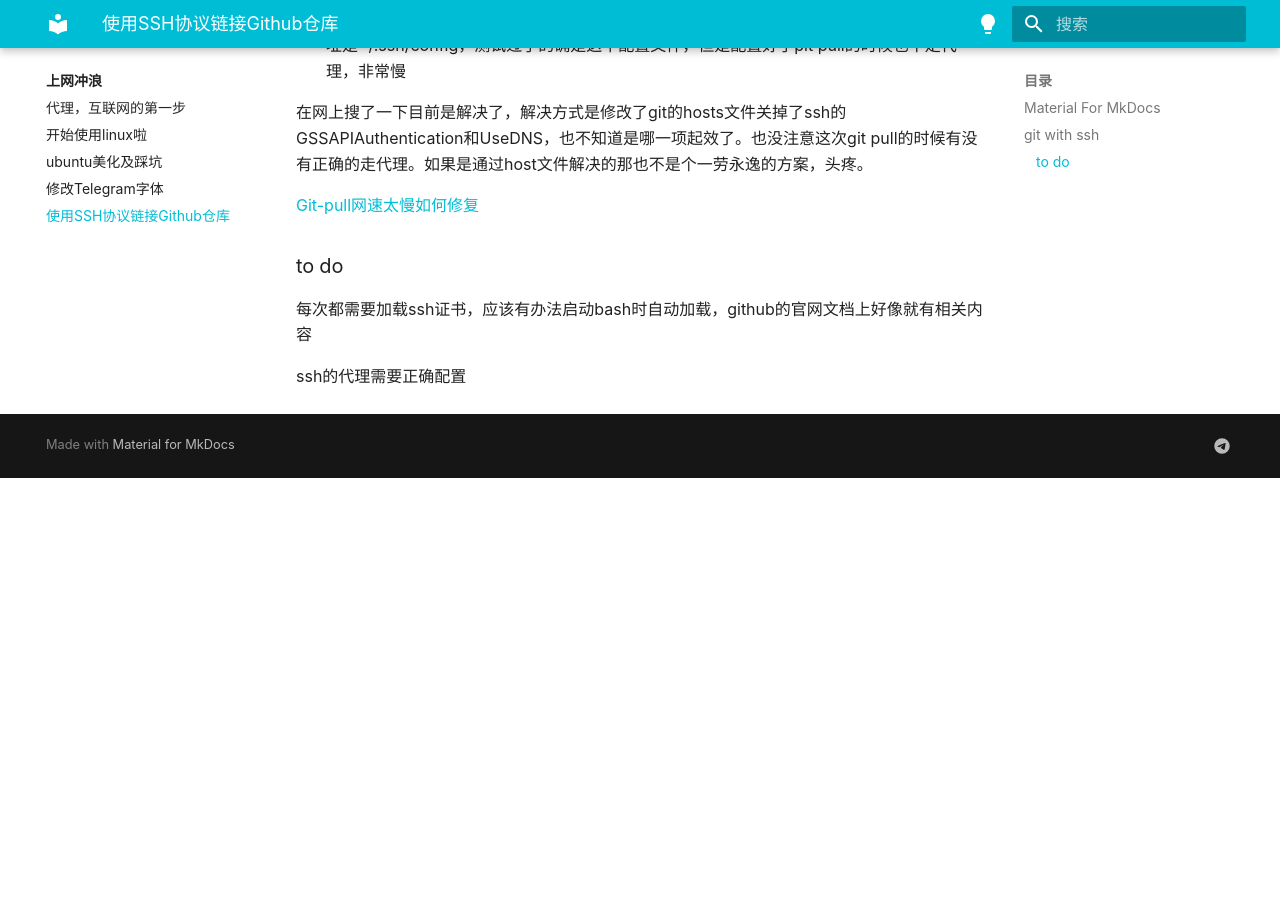
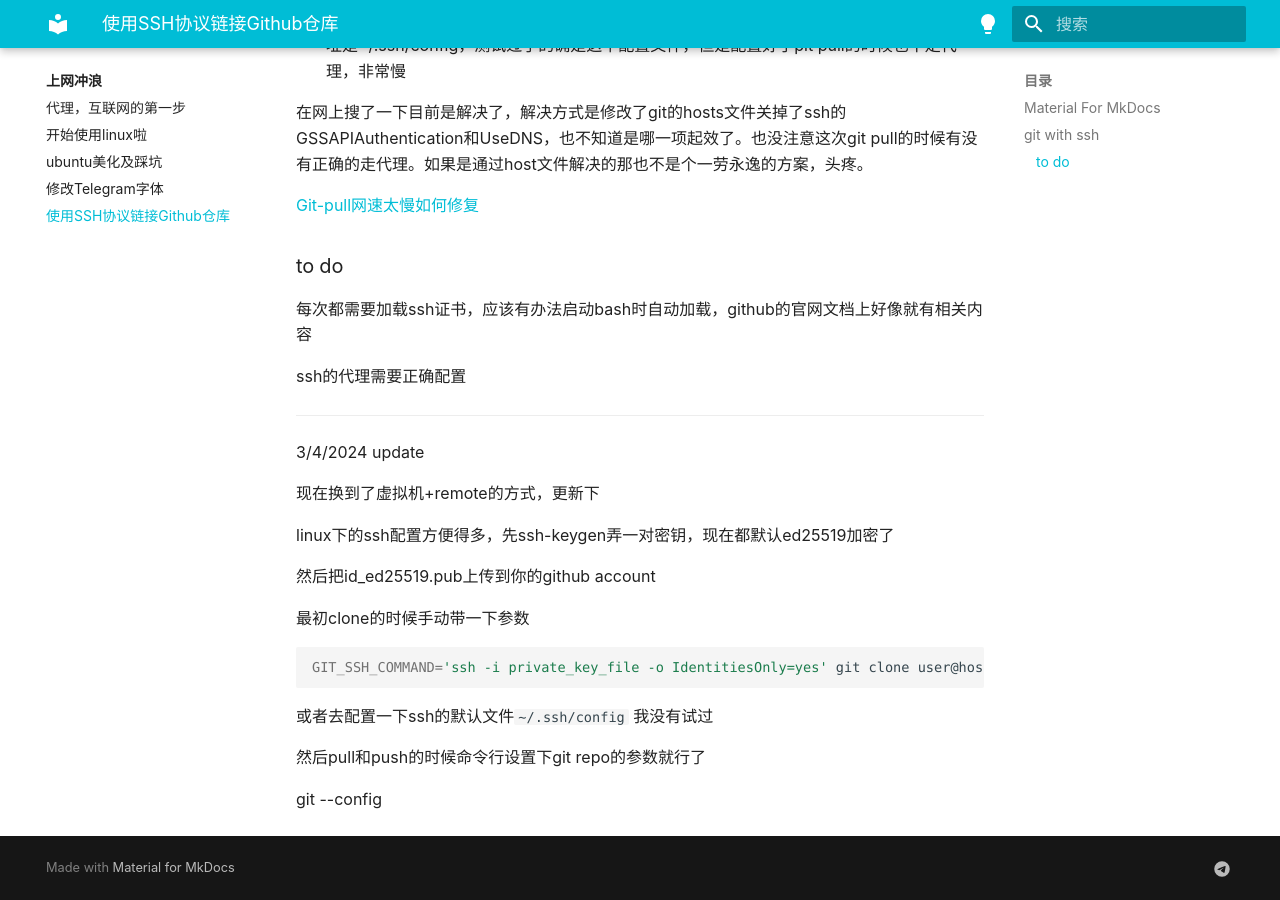
Before and after one commit to subB1ss/subb1ss.github.io, an MkDocs documentation site: the page built from docs/surf-the-internet/UsingSshWithGit.md, in a window 1280 px wide and 900 px high, scrolled down 1566 px. Built offline with MkDocs 1.6.1 and Material for MkDocs 9.7.7, drawn with Linux system fonts in a browser that asks for light colours; some web fonts are replaced; before the commit the page ends 2044 px from its top, so only the background shows below that.

Commit message:
some ssh stuff

````diff
--- a/docs/surf-the-internet/UsingSshWithGit.md
+++ b/docs/surf-the-internet/UsingSshWithGit.md
@@ -70,3 +70,25 @@ github之前取消了通过帐号和密码的授权，要么通过access token
 每次都需要加载ssh证书，应该有办法启动bash时自动加载，github的官网文档上好像就有相关内容
 
 ssh的代理需要正确配置
+
+---
+
+3/4/2024 update
+
+现在换到了虚拟机+remote的方式，更新下
+
+linux下的ssh配置方便得多，先ssh-keygen弄一对密钥，现在都默认ed25519加密了
+
+然后把id_ed25519.pub上传到你的github account
+
+最初clone的时候手动带一下参数
+
+```bash
+GIT_SSH_COMMAND='ssh -i private_key_file -o IdentitiesOnly=yes' git clone user@host:repo.git
+```
+
+或者去配置一下ssh的默认文件`~/.ssh/config` 我没有试过
+
+然后pull和push的时候命令行设置下git repo的参数就行了
+
+git --config
````
